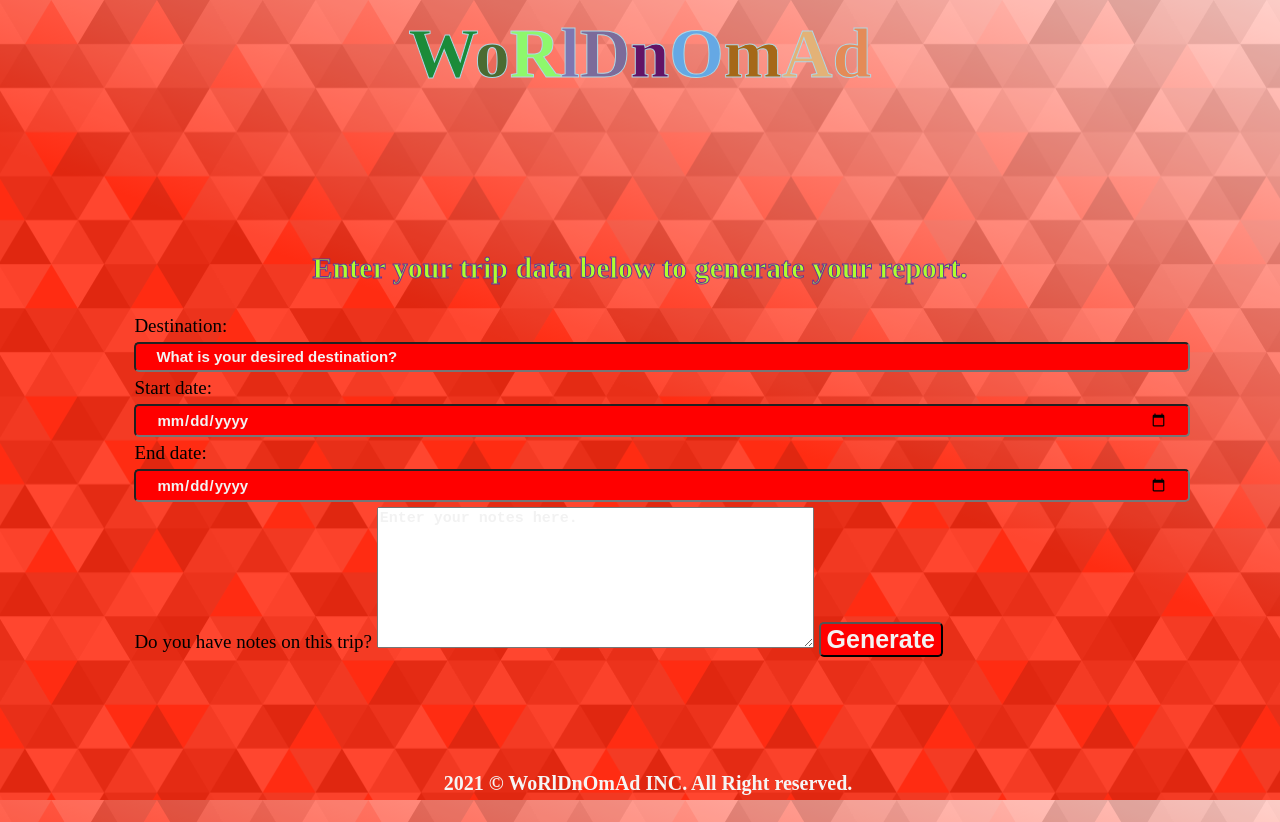
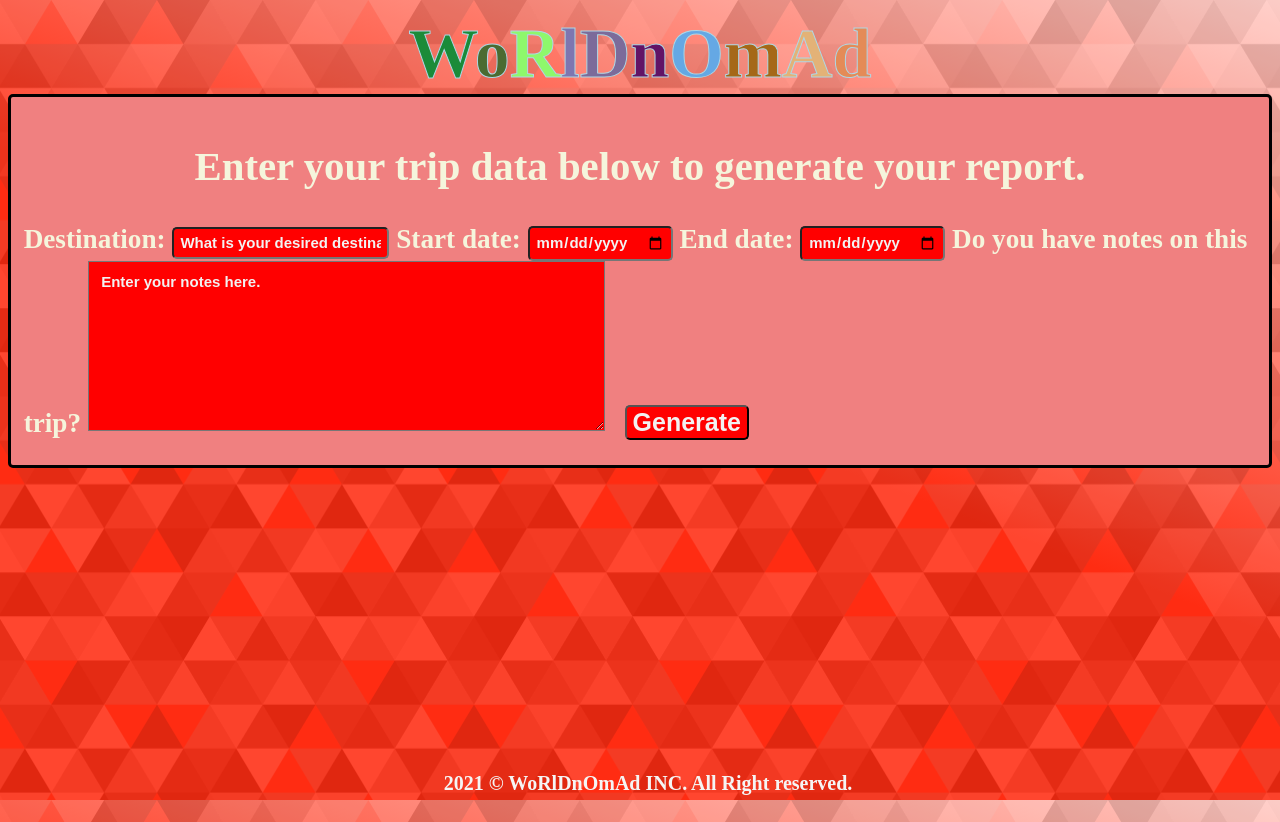
Before and after one commit to ahmedopolis/Travel-Planner, a website built with webpack: page src/client/views/index.html in a window 1280 px wide. Built offline with nearby package versions, Linux system fonts and the light colour scheme.

Commit message:
:lipstick: Update UI: Change Styles

```diff
--- a/src/client/styles/form.scss
+++ b/src/client/styles/form.scss
@@ -1,23 +1,35 @@
 $primary-color: red;
 $secondary-color: #f2f2f2;
-$tertiary-color: darkmagenta;
+$tertiary-color: lightgreen;
 
 #form-section {
     grid-area: form;
     display: flex;
     justify-content:center;
     flex-direction:column;
+    align-items: center;
+    background-color: lightcoral;
+    border: black solid 3px;
+     border-radius: 5px;
+     width: auto;
+     padding: 1%;
+}
+#input-section {
+    display: flex;
+    justify-content:center;
+    flex-direction:column;
+    align-items: center;
 }
 
-#form-title{
-    color: greenyellow;
-    font-weight: Bold;
-    font-size: 30px;
-    text-align: center;
-    margin: 3%;
-    -webkit-text-stroke-width: 1px;
-    -webkit-text-stroke-color: rebeccapurple;
-    text-align: center;
+#input-section > * {
+    margin: 1%;
+    width: 90%;
+}
+
+.section-title{
+    font-size: 50px;
+    margin:0;
+    margin-bottom: 1%;
 }
 
 #submit-button{
@@ -28,6 +40,7 @@
     font-family: 'Oswald', sans-serif;
     font-size: 25px;
     font-weight: bold;
+    margin: 1%;
 
     &:hover {
         background-color: $tertiary-color;
@@ -37,14 +50,26 @@
 input {
     background-color: $primary-color;
     border-radius: 5px;
-    padding: 5px 20px;
+    padding: 6px;
     color: $secondary-color;
     font-family: 'Oswald', sans-serif;
     font-size: 15px;
     font-weight: bold;
-    width: 100%;
     line-height: 16px;
-    margin: 5px 0;
+
+    &:hover {
+        background-color: $tertiary-color;
+    }
+}
+
+#notes {
+    background-color: red;
+    color: $secondary-color;
+    font-family: 'Oswald', sans-serif;
+    font-size: 15px;
+    font-weight: bold;
+    line-height: 16px;
+    padding: 1%;
 
     &:hover {
         background-color: $tertiary-color;
--- a/src/client/styles/header.scss
+++ b/src/client/styles/header.scss
@@ -21,19 +21,3 @@
     justify-content: space-around;
     align-items: center;
 }
-
-.main-logo {
-    padding-top: 7px;
-}
-
-.main-logo a {
-  font-family: "Lucida Console, Courier, monospace";
-  color: $secondary-color;
-  font-size: 50px;
-  font-weight: bolder;
-  text-decoration: none;
-
-  &:hover{
-    color: $tertiary-color;
-  }
-}
--- a/src/client/styles/main.scss
+++ b/src/client/styles/main.scss
@@ -14,14 +14,9 @@
     display: none;
 }
 
-html{
-    font-size: 70%;
-}
-
 body {
     font-size: 1.7rem;
     min-height: 100vh;
-    align-items: center;
 }
 
 #app-container{
@@ -31,10 +26,7 @@
     grid-template-areas:
     "form form form"
     "results results results";
-    margin: 10%;
+    color:beige;
+    font-size: 800;
+    font-weight: bolder;
 }
-
-
-#results-section{
-    grid-area: results;
-}
--- a/src/client/styles/resets.scss
+++ /dev/null
@@ -1,62 +0,0 @@
-/* http://meyerweb.com/eric/tools/css/reset/
-   v2.0 | 20110126
-   License: none (public domain)
-*/
-
-* {
-    box-sizing: border-box;
-}
-
-html, body, div, span, applet, object, iframe,
-h1, h2, h3, h4, h5, h6, p, blockquote, pre,
-a, abbr, acronym, address, big, cite, code,
-del, dfn, em, img, ins, kbd, q, s, samp,
-small, strike, strong, sub, sup, tt, var,
-b, u, i, center,
-dl, dt, dd, ol, ul, li,
-fieldset, form, label, legend,
-table, caption, tbody, tfoot, thead, tr, th, td,
-article, aside, canvas, details, embed,
-figure, figcaption, footer, header, hgroup,
-menu, nav, output, ruby, section, summary,
-time, mark, audio, video {
-	margin: 0;
-	padding: 0;
-	border: 0;
-	font-size: 100%;
-	font: inherit;
-	vertical-align: baseline;
-}
-
-/* HTML5 display-role reset for older browsers */
-article, aside, details, figcaption, figure,
-footer, header, hgroup, menu, nav, section {
-	display: block;
-}
-
-body {
-	line-height: 1;
-}
-
-ol, ul {
-	list-style: none;
-}
-
-blockquote, q {
-	quotes: none;
-}
-
-blockquote:before, blockquote:after,
-q:before, q:after {
-	content: '';
-	content: none;
-}
-
-table {
-	border-collapse: collapse;
-	border-spacing: 0;
-}
-
-ul {
-    list-style-type: none;
-}
--- /dev/null
+++ b/src/client/styles/results.scss
@@ -0,0 +1,3 @@
+#results-section{
+    grid-area: results;
+}
```
